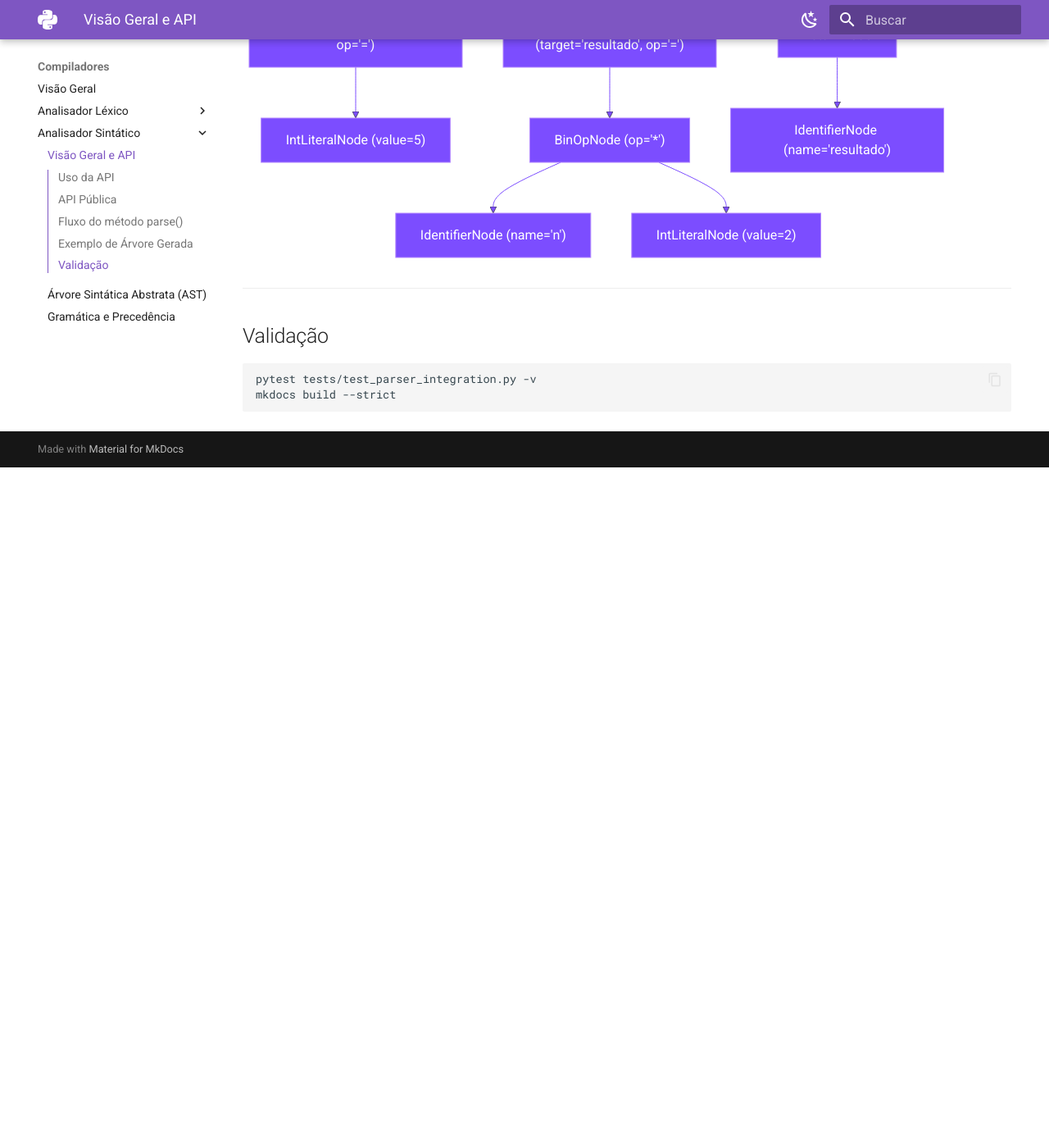
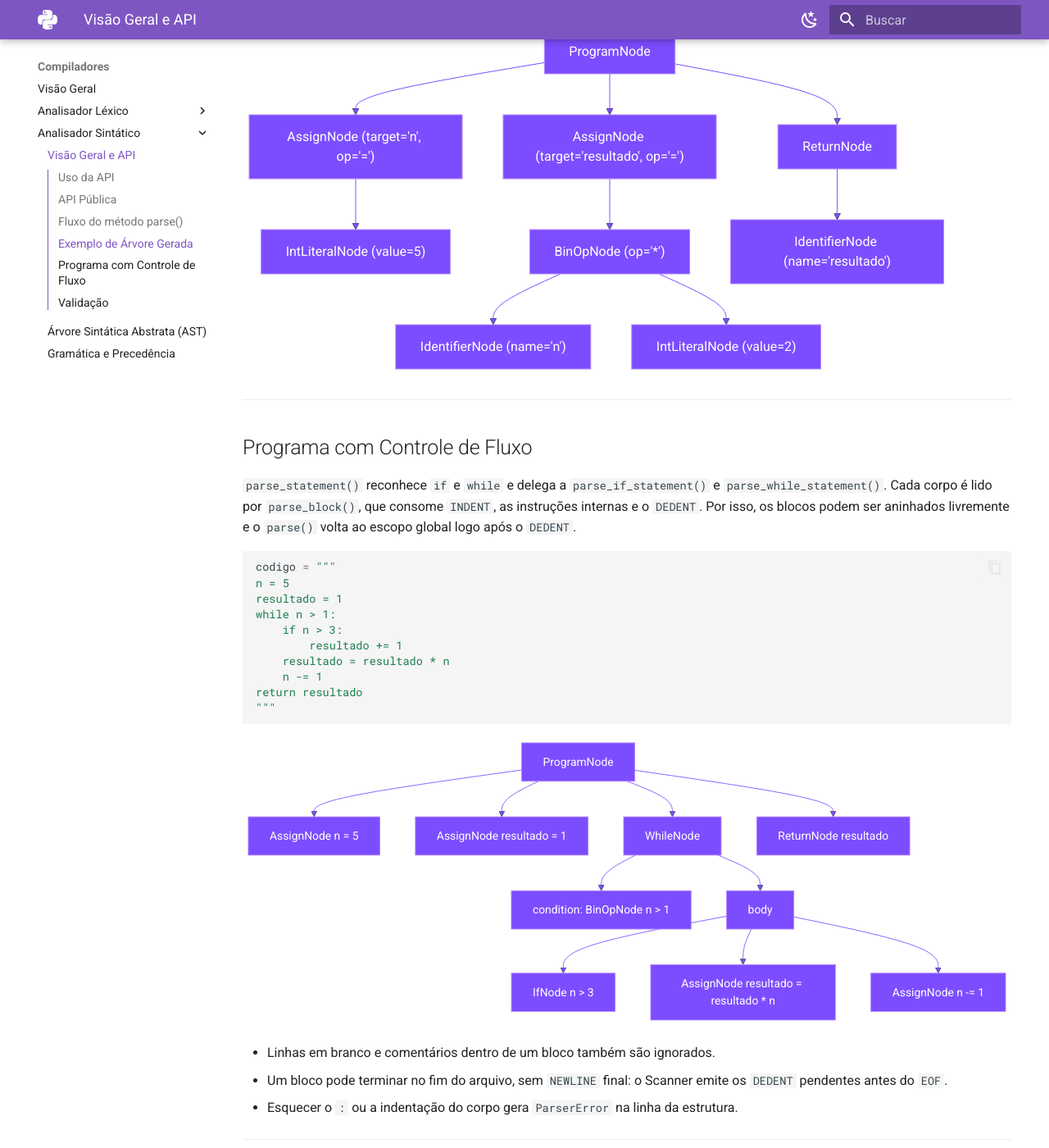
Before and after one commit to code-silva/COMPILADORES-EQUIPE-03, an MkDocs documentation site: the page built from docs/parser/index.md, in a window 1280 px wide and 1400 px high, scrolled down 2778 px. Shown: the whole window at 82% size. Built offline with MkDocs 1.6.1 and Material for MkDocs 9.7.7, drawn with Linux system fonts in a browser that asks for light colours; before the commit the page ends 3348 px from its top, so only the background shows below that; some of the changed text lies outside the part shown.

Commit message:
docs(parser): documenta parse() com estruturas de controle de fluxo (#28)

````diff
--- a/docs/parser/index.md
+++ b/docs/parser/index.md
@@ -46,6 +46,9 @@ O construtor também aceita o código-fonte diretamente (`Parser(codigo).parse()
 | `Parser(tokens)` | Cria o parser a partir da lista de tokens (ou do código-fonte). |
 | `parse() -> ProgramNode` | Ponto de entrada: analisa o programa inteiro até o `EOF`. |
 | `parse_statement()` | Identifica o tipo da instrução atual e delega ao método adequado. |
+| `parse_if_statement()` | `if`/`elif`/`else` → `IfNode` com `ElifClauseNode`s. |
+| `parse_while_statement()` | Laço `while` → `WhileNode`. |
+| `parse_block()` | Bloco indentado (`:` `NEWLINE` `INDENT` ... `DEDENT`) → lista de instruções. |
 | `parse_assignment()` | Atribuição `=`, `+=` ou `-=` → `AssignNode`. |
 | `parse_return_statement()` | `return` com expressão opcional → `ReturnNode`. |
 | `parse_expression(precedence=0)` | Expressões com precedência de operadores. |
@@ -103,6 +106,42 @@ flowchart TD
 
 ---
 
+## Programa com Controle de Fluxo
+
+`parse_statement()` reconhece `if` e `while` e delega a `parse_if_statement()` e `parse_while_statement()`. Cada corpo é lido por `parse_block()`, que consome `INDENT`, as instruções internas e o `DEDENT`. Por isso, os blocos podem ser aninhados livremente e o `parse()` volta ao escopo global logo após o `DEDENT`.
+
+```python
+codigo = """
+n = 5
+resultado = 1
+while n > 1:
+    if n > 3:
+        resultado += 1
+    resultado = resultado * n
+    n -= 1
+return resultado
+"""
+```
+
+```mermaid
+flowchart TD
+    P["ProgramNode"] --> A1["AssignNode n = 5"]
+    P --> A2["AssignNode resultado = 1"]
+    P --> W["WhileNode"]
+    P --> R["ReturnNode resultado"]
+    W --> C["condition: BinOpNode n > 1"]
+    W --> B["body"]
+    B --> I["IfNode n > 3"]
+    B --> A3["AssignNode resultado = resultado * n"]
+    B --> A4["AssignNode n -= 1"]
+```
+
+- Linhas em branco e comentários dentro de um bloco também são ignorados.
+- Um bloco pode terminar no fim do arquivo, sem `NEWLINE` final: o Scanner emite os `DEDENT` pendentes antes do `EOF`.
+- Esquecer o `:` ou a indentação do corpo gera `ParserError` na linha da estrutura.
+
+---
+
 ## Validação
 
 ```bash
````
